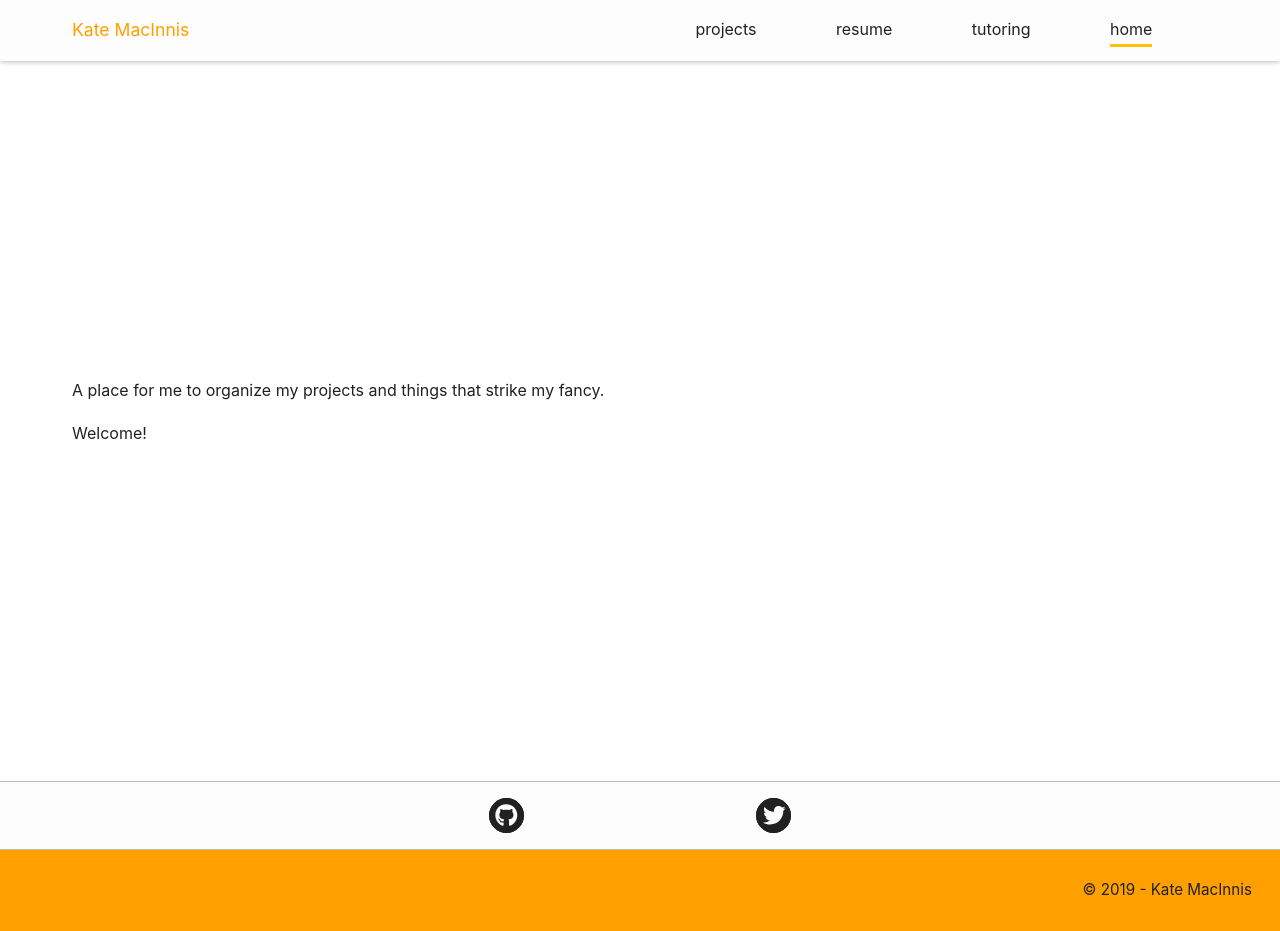
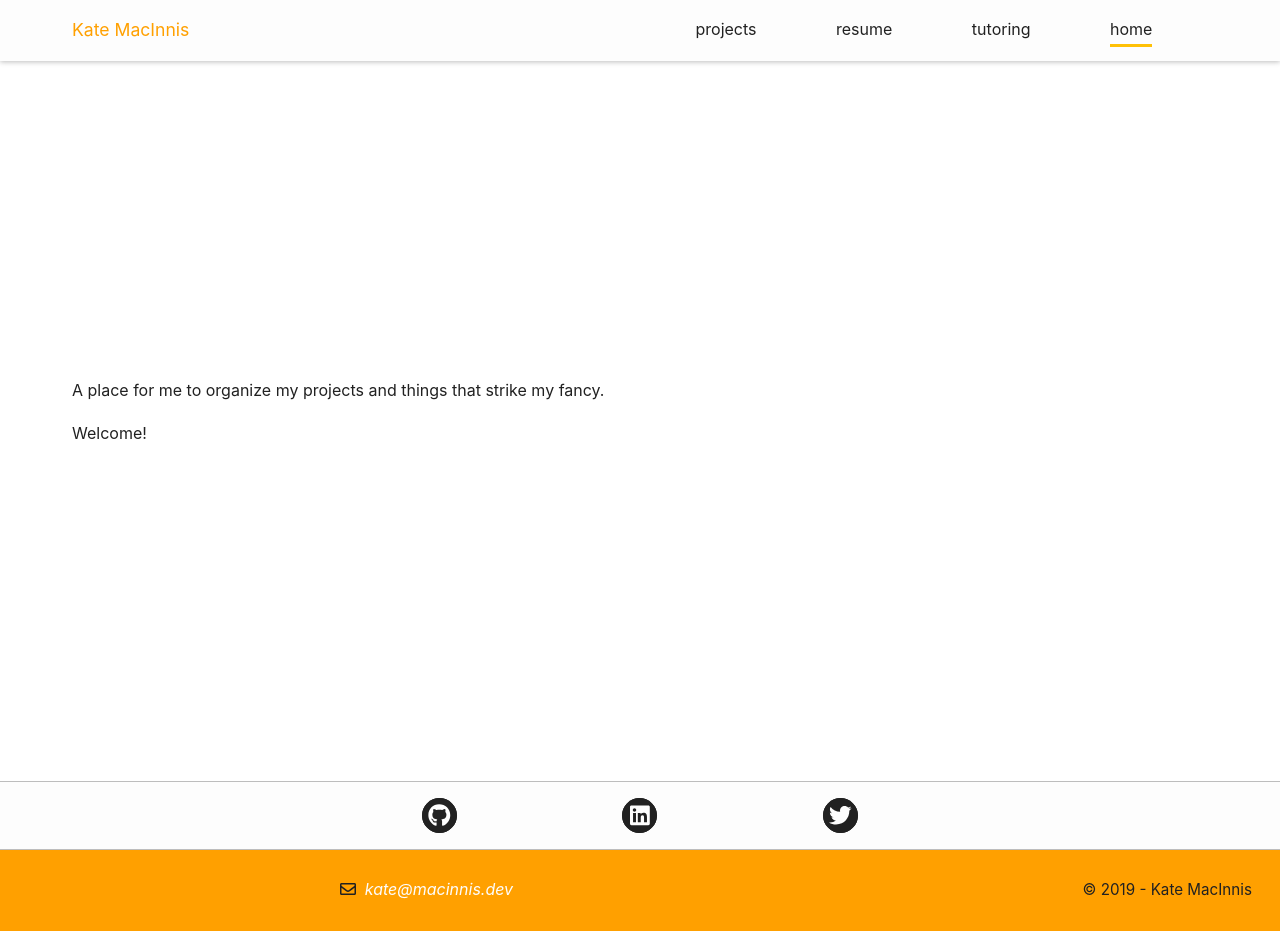
Before and after one commit to kmacinnis/kmacinnis.github.io, a plain HTML site: page index.html in a window 1280 px wide. Drawn offline with Linux system fonts and the light colour scheme.

Commit message:
Add favicon, linkedin, email contact info

```diff
--- a/index.html
+++ b/index.html
@@ -147,6 +147,14 @@
 
 
 
+        <a href="kate-macinnis-97097b108" class="footer__social__link" alt="linkedin" target="_blank" aria-label="kate-macinnis-97097b108" rel="noopener">
+            <span>
+                <i class="fab fa-linkedin"></i>
+            </span>
+        </a>
+
+
+
         <a href="mathdancing" class="footer__social__link" alt="twitter" target="_blank" aria-label="mathdancing" rel="noopener">
             <span>
                 <i class="fab fa-twitter"></i>
@@ -159,6 +167,13 @@
 
 
     <address class="footer__contact">
+
+        <p class="footer__contact__item">
+            <span><i class="far fa-envelope"></i></span>
+            <a href="mailto:kate@macinnis.dev" class="footer__contact__link" alt="Email">
+                kate@macinnis.dev
+            </a>
+        </p>
 
 
 
```
Also changed, not shown: 404.html (+15 -0 lines), categories/index.html (+15 -0 lines), pages/index.html (+15 -0 lines), pages/tutoring/index.html (+15 -0 lines), pages/videos/index.html (+15 -0 lines), projects/index.html (+15 -0 lines), tags/index.html (+15 -0 lines), img/favicon.ico (added).
